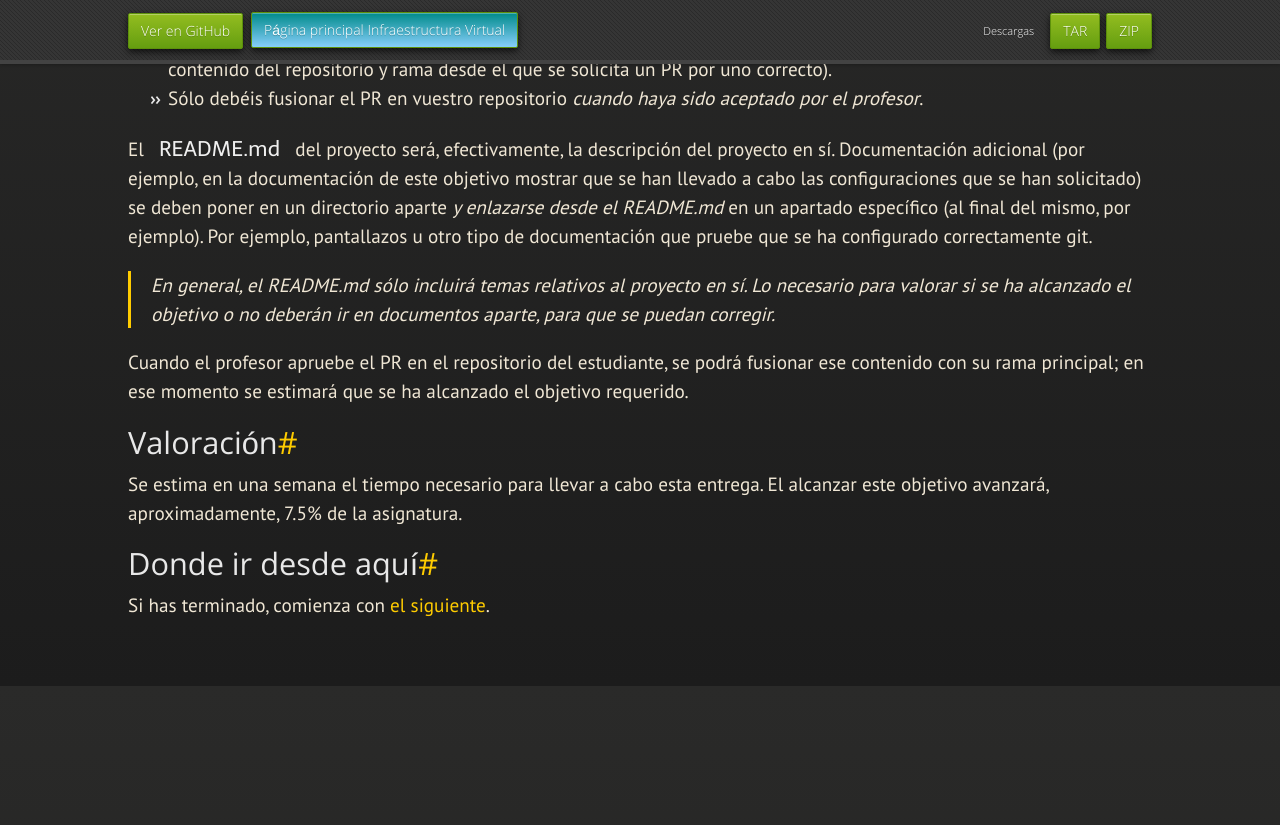
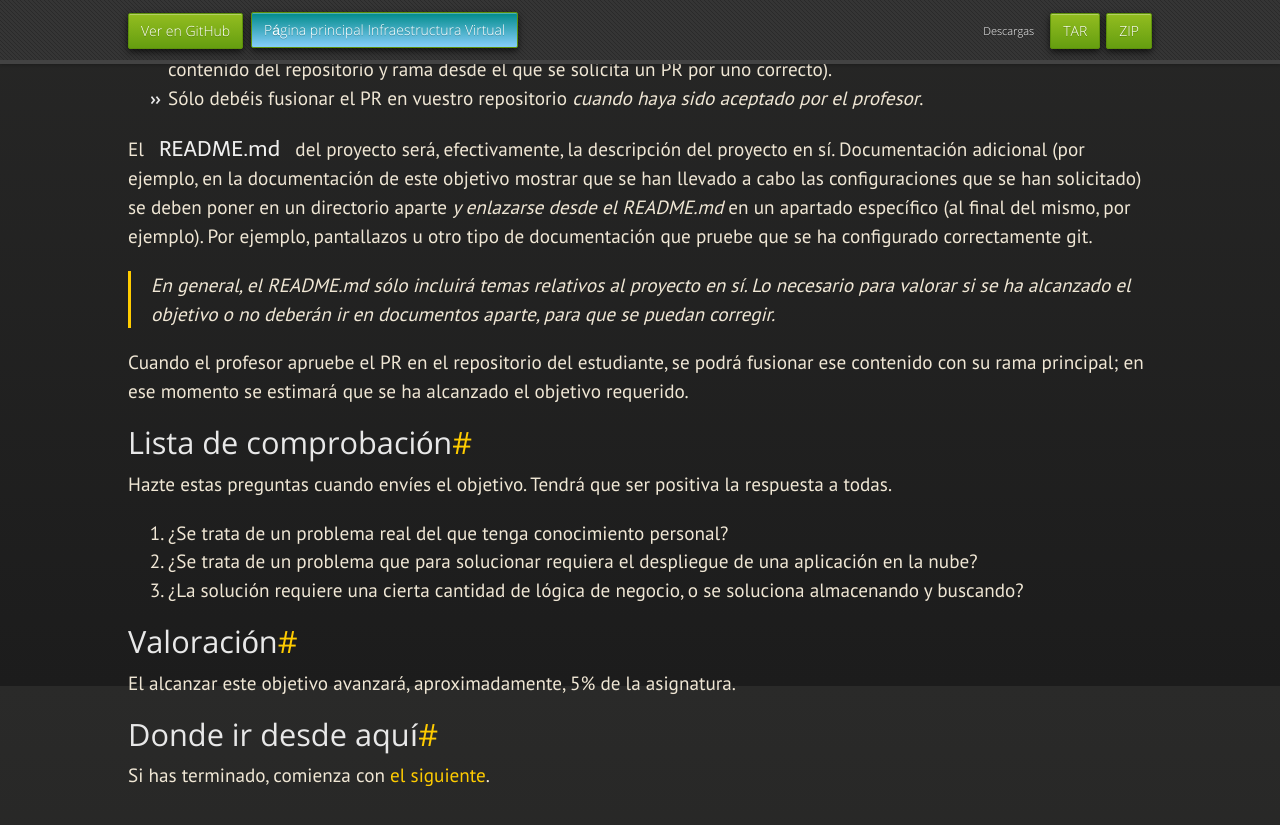
Before and after one commit to JJ/IV, a Jekyll site: the page built from documentos/proyecto/0.Repositorio.md, in a window 1280 px wide and 900 px high, scrolled down 3814 px. Shown: the top 825 px of the window. Built offline with Jekyll 4.4.1, drawn with Linux system fonts in a browser that asks for light colours; nearby versions of some CDN libraries; some web fonts are replaced; our own code applies the rules of GitHub Pages for plain Markdown files; before the commit the page ends 4544 px from its top, so only the background shows below that.

Commit message:
Sync documentos/proyecto/0.Repositorio.md de master a gh-pages

```diff
--- a/documentos/proyecto/0.Repositorio.md
+++ b/documentos/proyecto/0.Repositorio.md
@@ -82,7 +82,7 @@ En generla, la descripción de la solución del problema debe:
 2. En general, va a ser necesario que entiendas el mecanismo de la
    asignatura y sus contenidos. Por ello, consulta los objetivos
    impartidos en la [primera
-   sesión](https://github.com/JJ/IV-21-22/blob/master/sesiones/semana-01.md)
+   sesión](https://github.com/JJ/IV-21-22/blob/master/sesiones/semana-01)
    si no has podido asistir a clase.
 
 ## Explicación
@@ -188,7 +188,7 @@ procedimiento.
    será lo que se entregará.
 
 Una vez hecho lo anterior, se añadirá
-[al fichero de entrega del proyecto](https://github.com/JJ/IV-21-22/blob/master/proyectos/objetivo-0.md),
+[al fichero de entrega del proyecto](https://github.com/JJ/IV-21-22/blob/master/proyectos/objetivo-0),
 en la fila correspondiente (que estará ya pre-rellena con tu nombre),
 el nombre del proyecto, un enlace *a la rama desde la que te estás
 haciendo un PR a ti mismo* y una versión. Para hacer este PR crearás
@@ -229,10 +229,20 @@ Cuando el profesor apruebe el PR en el repositorio del estudiante, se
 podrá fusionar ese contenido con su rama principal; en ese momento se
 estimará que se ha alcanzado el objetivo requerido.
 
+## Lista de comprobación
+
+Hazte estas preguntas cuando envíes el objetivo. Tendrá que ser
+positiva la respuesta a todas.
+
+1. ¿Se trata de un problema real del que tenga conocimiento personal?
+2. ¿Se trata de un problema que para solucionar requiera el despliegue
+   de una aplicación en la nube?
+3. ¿La solución requiere una cierta cantidad de lógica de negocio, o
+   se soluciona almacenando y buscando?
+
 ## Valoración
 
-Se estima en una semana el tiempo necesario para llevar a cabo esta
-entrega. El alcanzar este objetivo avanzará, aproximadamente, 7.5% de
+El alcanzar este objetivo avanzará, aproximadamente, 5% de
 la asignatura.
 
 ## Donde ir desde aquí
```
